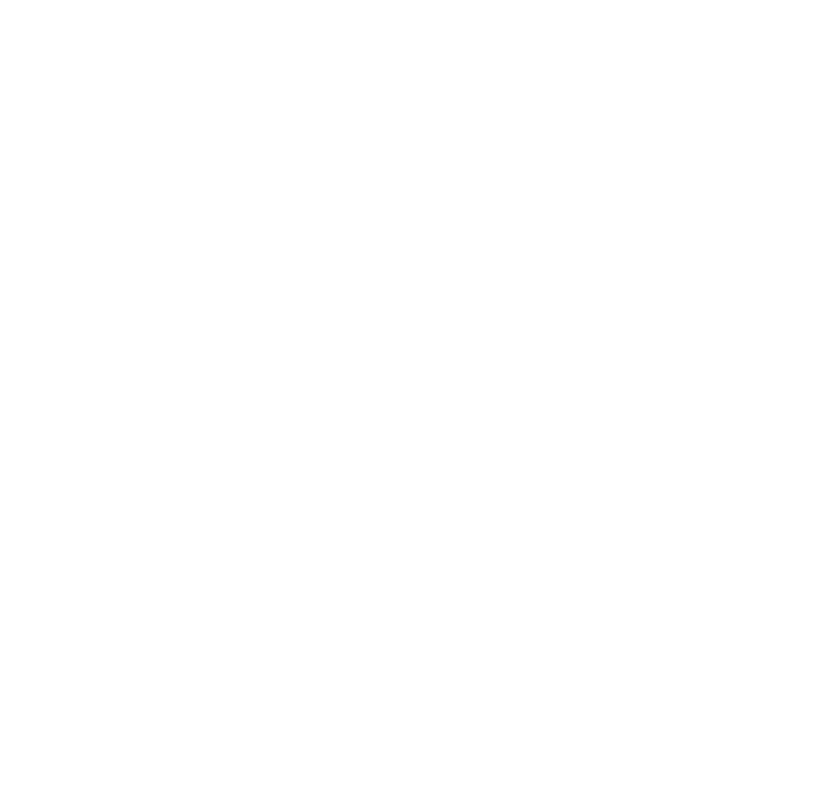
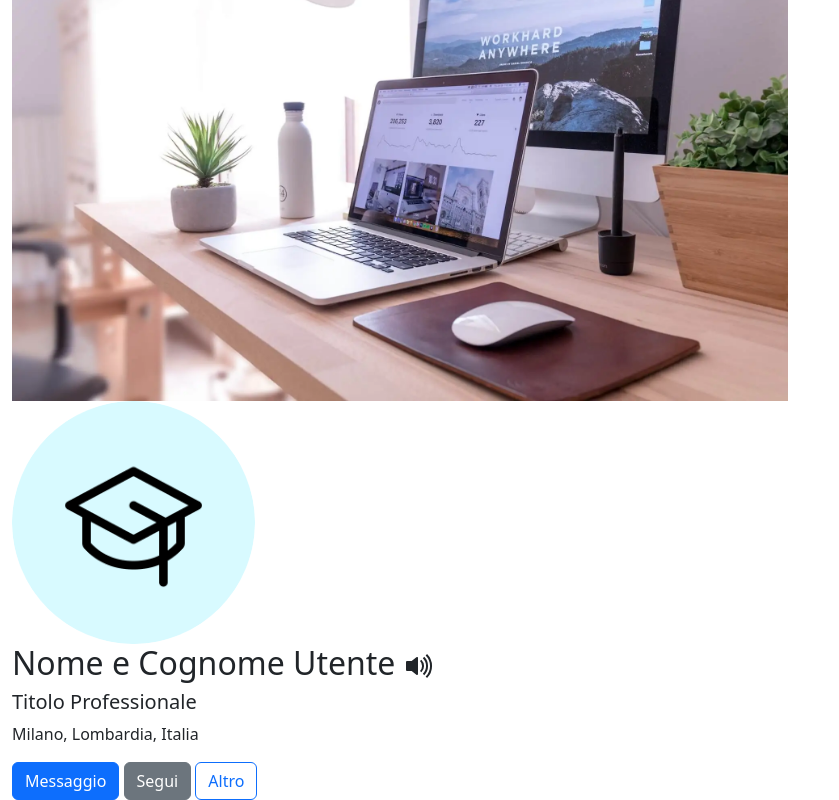
Before and after one commit to Torepa8/buildweek4-linkedin, a React (Create React App) app: page / in a window 1280 px wide. Shown: the part 202-1002 px from the top of the page, without its empty margins (0-839 px from the left). Before the commit the page ends 800 px from the top, so only its background shows below. Built offline with nearby package versions, Linux system fonts and the light colour scheme.

Commit message:
Prima iterazione profile

```diff
--- a/src/App.js
+++ b/src/App.js
@@ -1,11 +1,26 @@
 import './App.css';
+import { Container, Row, Col } from 'react-bootstrap';
 import Navbar from './component/Navbar';
+import Profile from './component/Profile';
 import 'bootstrap/dist/css/bootstrap.min.css';
 
 function App() {
   return (
     <>
       <Navbar />
+      <Container fluid>
+        <Row>
+          {/* Feed Principale */}
+          <Col xs={10}>
+            <Profile />
+          </Col>
+
+          {/* Sidebar */}
+          <Col md={3}>
+          {/* Qui inserisci le connessioni e altre informazioni secondarie */}
+          </Col>
+        </Row>
+      </Container>
     </>
 
   );
--- /dev/null
+++ b/src/component/Profile.jsx
@@ -0,0 +1,53 @@
+import React, {useState} from 'react';
+import { Container, Row, Col, Image, Button } from 'react-bootstrap';
+import 'bootstrap/dist/css/bootstrap.min.css';
+// Assicurati di avere le immagini nella cartella public del tuo progetto React
+import profileImage from '../img/education.png';
+import coverImage from '../img/profile-cover.webp';
+import { BsFillVolumeUpFill } from "react-icons/bs";
+import { BsCheckLg } from 'react-icons/bs';
+
+export default function Profile() {
+    const [isFollowing, setIsFollowing] = useState(false);
+
+    const handleFollowClick = () => {
+    setIsFollowing(!isFollowing);
+    };
+
+    return (
+        <>
+        <Row>
+        {/* Immagine di copertina */}
+          <Col md={9} className="profile-section">
+            <Image src={coverImage} fluid />
+            </Col>
+        </Row>
+
+            <Row className="align-items-center">
+
+              <Col xs={12} sm={4} md={3} lg={12}>
+                <Row xs={4}>
+                <Image border="light" src={profileImage} style={{ width: '2 rem' }} roundedCircle />
+                </Row>
+
+                <h2>Nome e Cognome Utente <BsFillVolumeUpFill /></h2>
+                <h5>Titolo Professionale</h5>
+                <p>Milano, Lombardia, Italia</p>
+              </Col>
+
+              <Col xs={12} sm={8} md={9} lg={10}>
+
+              </Col>
+            </Row>
+
+            <Row>
+              <Col>
+                <Button variant="primary">Messaggio</Button>{' '}
+                <Button variant="secondary" onClick={handleFollowClick}>
+              {isFollowing ? <BsCheckLg /> : null} Segui</Button>{' '}
+                <Button variant="outline-primary">Altro</Button>
+              </Col>
+            </Row>
+            </>
+    );
+  }
```
Also changed, not shown: src/img/profile-cover.webp (added).
